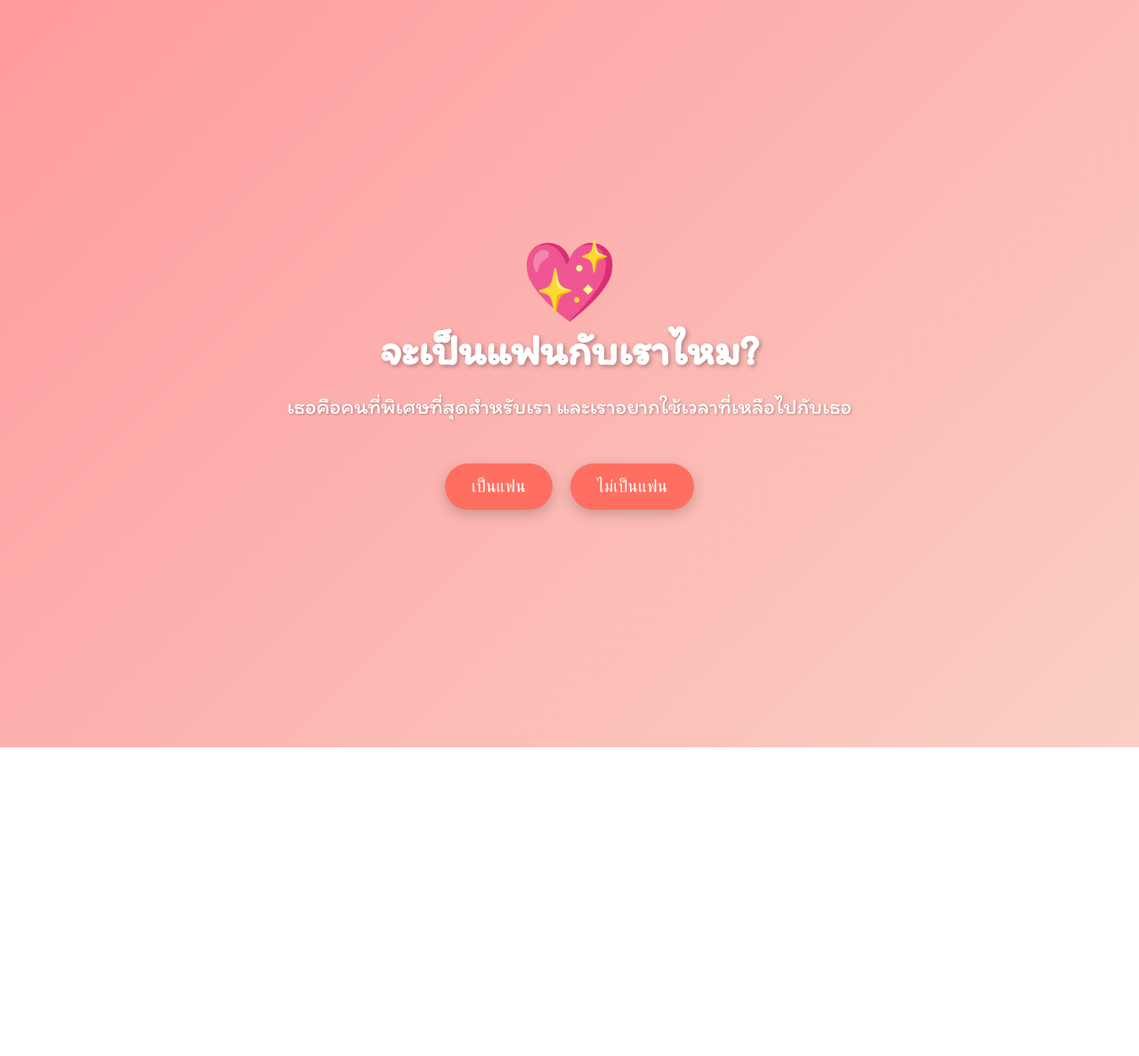
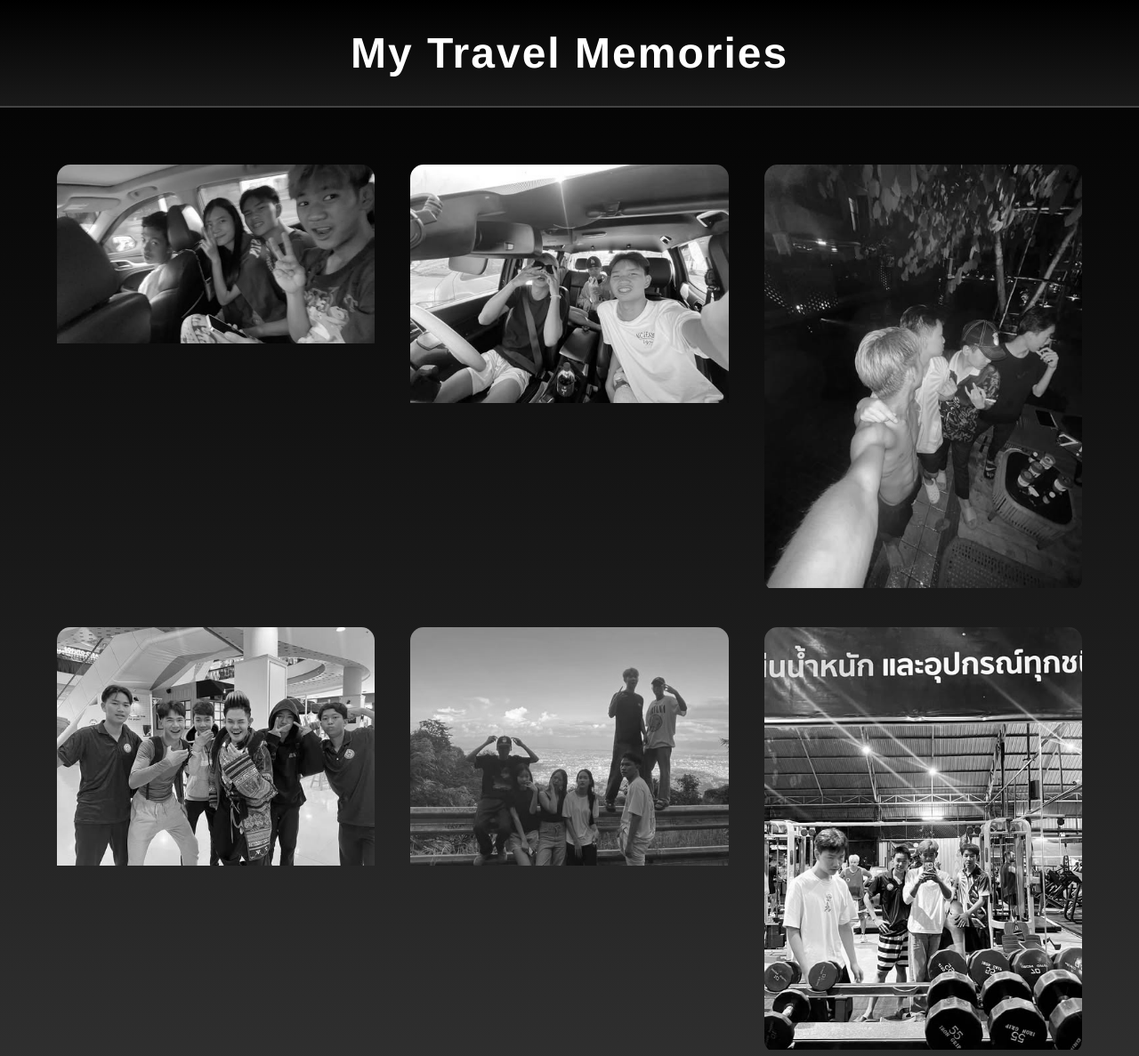
Before and after one commit to noracv/Travel, a plain HTML site: page index.html in a window 1280 px wide. Shown: the top 1187 px of the page at 89% size. Before the commit the page ends 840 px from the top, so only its background shows below. Drawn offline with Linux system fonts and the light colour scheme.

Commit message:
Update index.html

```diff
--- a/index.html
+++ b/index.html
@@ -1,91 +1,149 @@
 <!DOCTYPE html>
-<html lang="th">
+<html lang="en">
 <head>
     <meta charset="UTF-8">
     <meta name="viewport" content="width=device-width, initial-scale=1.0">
-  <title>จะเป็นแฟนกับเราไหม?</title>
-  <link href="https://fonts.googleapis.com/css2?family=Itim&display=swap" rel="stylesheet">
+    <title>Travel Photo Gallery</title>
     <style>
-    body {
-      font-family: 'Itim', cursive;
-      text-align: center;
-      background: linear-gradient(135deg, #ff9a9e, #fad0c4);
-      color: #ffffff;
+        * {
             margin: 0;
             padding: 0;
+            box-sizing: border-box;
         }
-    .container {
+
+        body {
+            font-family: 'Helvetica Neue', Arial, sans-serif;
+            background: linear-gradient(180deg, #000000, #333333);
+            color: #ffffff;
+        }
+
+        header {
+            text-align: center;
+            padding: 2rem 0;
+            background: linear-gradient(180deg, #000000, #1a1a1a);
+            border-bottom: 2px solid #444444;
+        }
+
+        header h1 {
+            font-size: 3rem;
+            color: #ffffff;
+            letter-spacing: 2px;
+            animation: fadeIn 2s ease-in-out;
+        }
+
+        @keyframes fadeIn {
+            from { opacity: 0; }
+            to { opacity: 1; }
+        }
+
+        .gallery {
+            display: grid;
+            grid-template-columns: repeat(auto-fit, minmax(300px, 2fr));
+            gap: 40px;
+            padding: 4rem;
+        }
+
+        .gallery-item {
+            position: relative;
+            overflow: hidden;
+            border-radius: 15px;
+            cursor: pointer;
+            transition: transform 0.3s ease;
+        }
+
+        .gallery-item img {
+            width: 100%;
+            height: auto;
+            transition: transform 0.5s ease;
+            filter: grayscale(100%);
+        }
+
+        .gallery-item:hover img {
+            transform: scale(1.1) rotate(3deg);
+            filter: grayscale(0%);
+        }
+
+        .gallery-item .overlay {
+            position: absolute;
+            top: 0;
+            left: 0;
+            width: 100%;
+            height: 100%;
+            background: rgba(0, 0, 0, 0.8);
             display: flex;
-      flex-direction: column;
             justify-content: center;
             align-items: center;
-      height: 100vh;
-      padding: 20px;
+            color: #ffffff;
+            opacity: 0;
+            transition: opacity 0.3s ease;
         }
-    h1 {
-      font-size: 3rem;
-      margin: 0;
-      text-shadow: 2px 2px 5px rgba(0, 0, 0, 0.3);
+
+        .gallery-item:hover .overlay {
+            opacity: 1;
         }
-    p {
+
+        .overlay p {
             font-size: 1.5rem;
-      margin: 20px 0;
-      text-shadow: 1px 1px 3px rgba(0, 0, 0, 0.3);
+            font-weight: bold;
+            text-align: center;
+            letter-spacing: 1px;
         }
-    .buttons {
-      margin-top: 30px;
-      display: flex;
-      gap: 20px;
+
+        footer {
+            text-align: center;
+            padding: 1rem 0;
+            background: linear-gradient(180deg, #1a1a1a, #000000);
+            color: #ffffff;
+            border-top: 2px solid #444444;
+            animation: slideUp 2s ease-in-out;
         }
-    button {
-      background-color: #ff6f61;
-      color: white;
-      border: none;
-      border-radius: 50px;
-      padding: 15px 30px;
-      font-size: 1.2rem;
-      cursor: pointer;
-      box-shadow: 0 5px 15px rgba(0, 0, 0, 0.2);
-      transition: all 0.3s ease-in-out;
-    }
-    button:hover {
-      background-color: #e55b50;
-      transform: translateY(-5px);
-      box-shadow: 0 8px 20px rgba(0, 0, 0, 0.3);
-    }
-    .heart {
-      font-size: 5rem;
-      animation: pulse 1.5s infinite;
-    }
-    @keyframes pulse {
-      0%, 100% {
-        transform: scale(1);
-      }
-      50% {
-        transform: scale(1.1);
-      }
+
+        @keyframes slideUp {
+            from { transform: translateY(100px); }
+            to { transform: translateY(0); }
         }
     </style>
 </head>
 <body>
-  <div class="container">
-    <div class="heart">💖</div>
-    <h1>จะเป็นแฟนกับเราไหม?</h1>
-    <p>เธอคือคนที่พิเศษที่สุดสำหรับเรา และเราอยากใช้เวลาที่เหลือไปกับเธอ</p>
-    <div class="buttons">
-      <button onclick="yesAnswer()">เป็นแฟน</button>
-      <button onclick="noAnswer()">ไม่เป็นแฟน</button>
+    <header>
+        <h1>My Travel Memories</h1>
+    </header>
+
+    <section class="gallery">
+        <div class="gallery-item">
+            <img src="img/1.jpg" alt="Travel Photo 1">
+            <div class="overlay">
             </div>
         </div>
+        <div class="gallery-item">
+            <img src="img/2.jpg" alt="Travel Photo 2">
+            <div class="overlay">
+            </div>
+        </div>
+        <div class="gallery-item">
+            <img src="img/3.jpg" alt="Travel Photo 3">
+            <div class="overlay">
+            </div>
+        </div>
+        <div class="gallery-item">
+            <img src="img/4.jpg" alt="Travel Photo 4">
+            <div class="overlay">
+            </div>
+        </div>
+        <div class="gallery-item">
+            <img src="img/5.jpg" alt="Travel Photo 4">
+            <div class="overlay">
+            </div>
+        </div>
+        <div class="gallery-item">
+            <img src="img/6.jpg" alt="Travel Photo 4">
+            <div class="overlay">
+            </div>
+        </div>
+    </section>
 
-  <script>
-    function yesAnswer() {
-      alert("เย้! ขอบคุณนะที่รัก ❤️ เราดีใจที่สุดเลย!");
-    }
-
-    function noAnswer() {
-      alert("โอเค ไม่เป็นไรนะ เรายังชอบเธออยู่ดี 😊");
-    }
-  </script>
+    <footer>
+        <p>&copy; 2024 My Travel Memories. All Rights Reserved.</p>
+    </footer>
 </body>
 </html>
```
Lines whose indentation alone changed are shown as unchanged.
